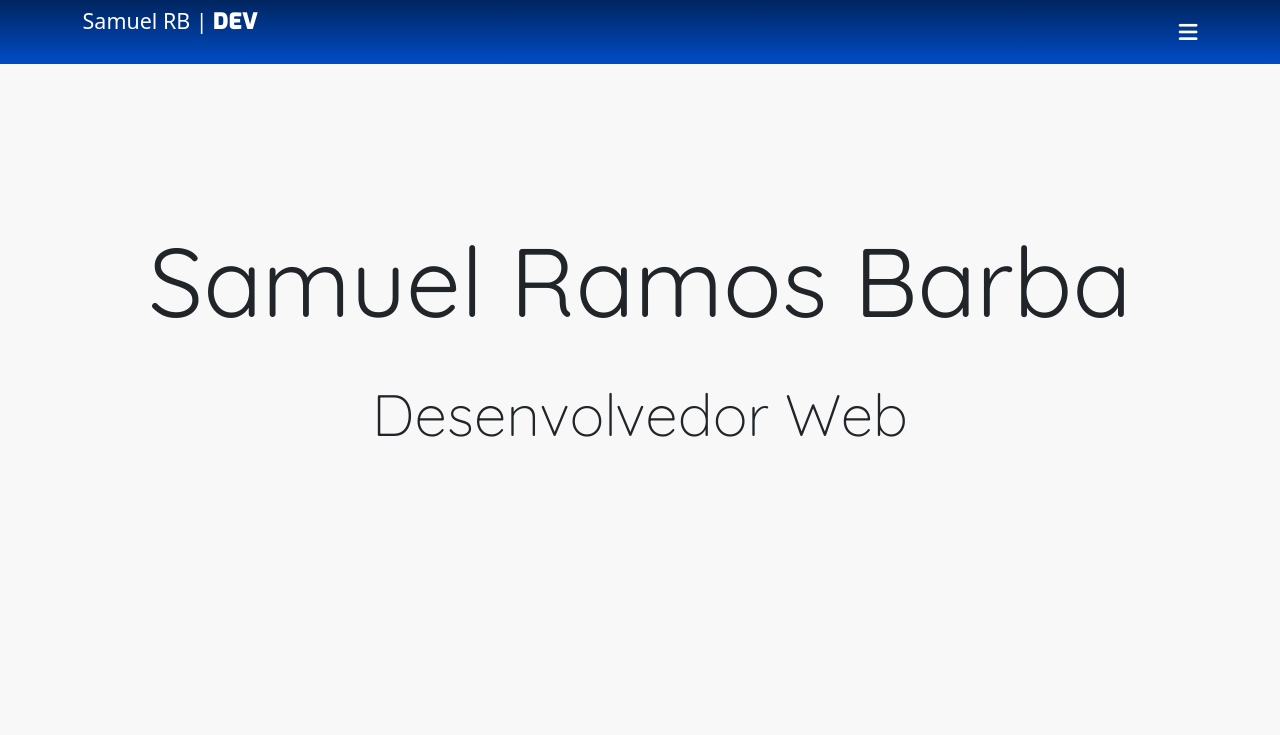
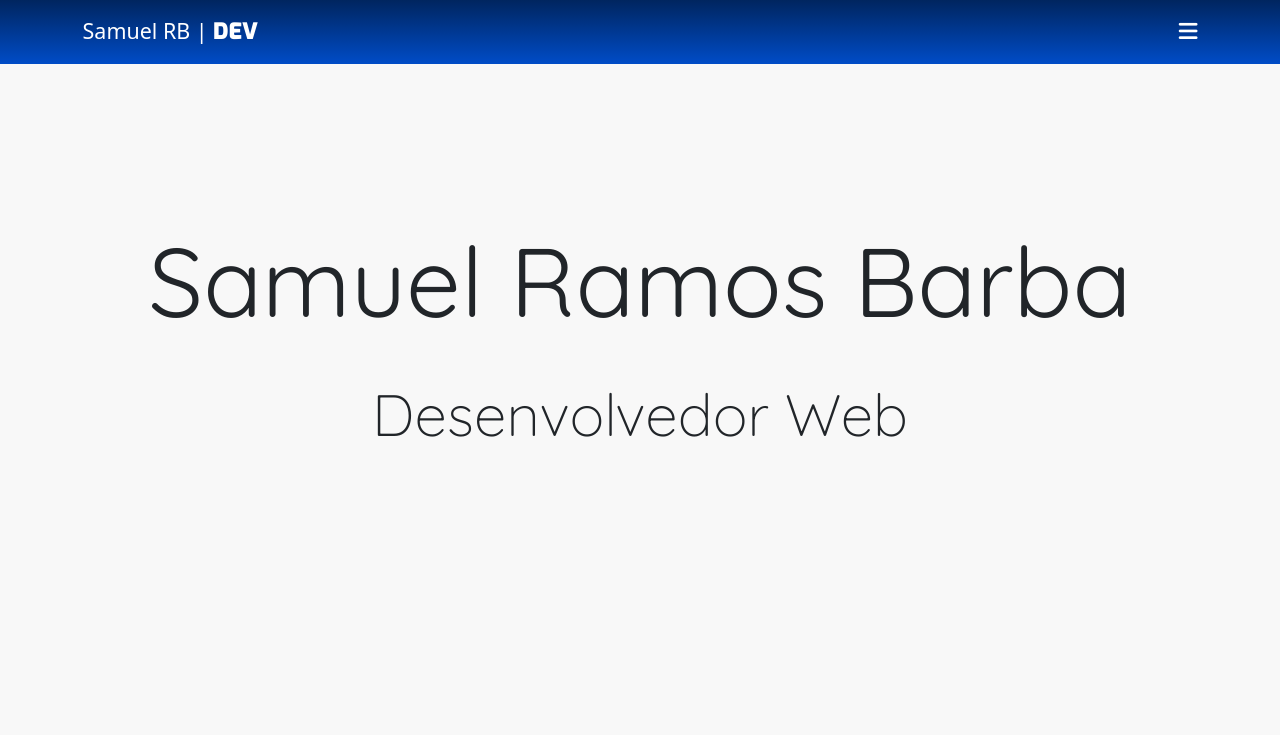
Before and after one commit to sramosbarba/portfolio, a PHP site: page / in a window 1280 px wide. Shown: the top 735 px of the page. Run offline with PHP 8.4, Linux system fonts and the light colour scheme; some libraries are stand-ins or nearby versions; some web fonts are replaced.

Commit message:
Update index.css

```diff
--- a/index.css
+++ b/index.css
@@ -12,6 +12,8 @@
     height: 8vh;
     width: 100%;
     color: #FFFFFF;
+    display: flex;
+    align-items: center;
 }
 
 #destaque{
@@ -21,20 +23,28 @@
     font-style: normal;
 }
 
+#logo{
+    display: flex;
+    align-items: center;
+}
+
 #logo a{
     text-decoration: none;
     color: #FFFFFF;
-    line-height: 2em;
+}
+
+#menu{
+    display: flex;
+    align-items: center;
+    justify-content: end;
 }
 
 #btn_open_menu{
     cursor: pointer;
-    line-height: 3em;
 }
 
 #btn_close_menu{
     cursor: pointer;
-    line-height: 3em;
 }
 
 #opcoes{
```
